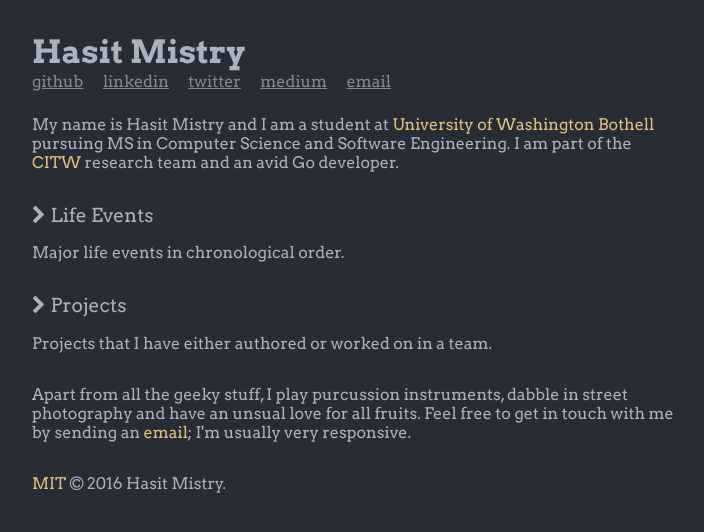
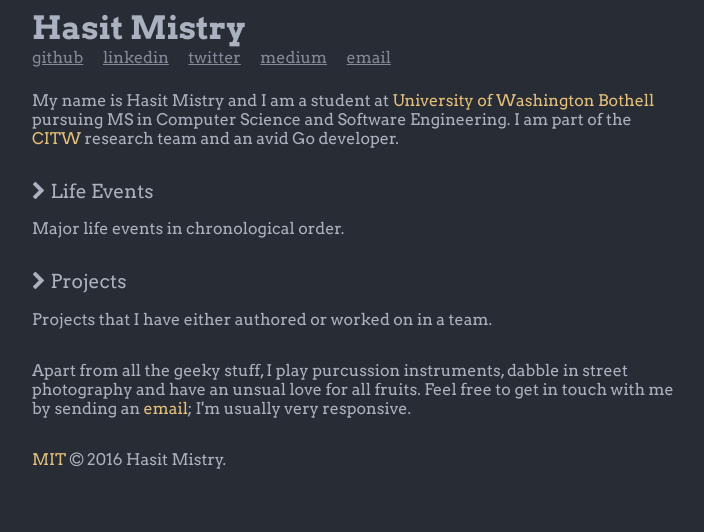
Before and after one commit to hasit/hasit.github.io_backup, a PHP site: page / in a window 1280 px wide. Shown: the top 532 px of the page, without its empty margins (283-987 px from the left). Run offline with PHP 8.4, Linux system fonts and the light colour scheme.

Commit message:
Remove margin from body

```diff
--- a/css/style.css
+++ b/css/style.css
@@ -4,8 +4,7 @@ body {
   color: #ABB2BF;
   font-size: 1em;
   justify-content: center;
-  display: flex;
-  margin: 2em; }
+  display: flex; }
 
 .container {
   max-width: 650px; }
--- a/scss/style.scss
+++ b/scss/style.scss
@@ -26,7 +26,6 @@ body {
     font-size: 1em;
     justify-content: center;
     display: flex;
-    margin: 2em;
 }
 
 .container {
```
Also changed, not shown: 1 other file.
